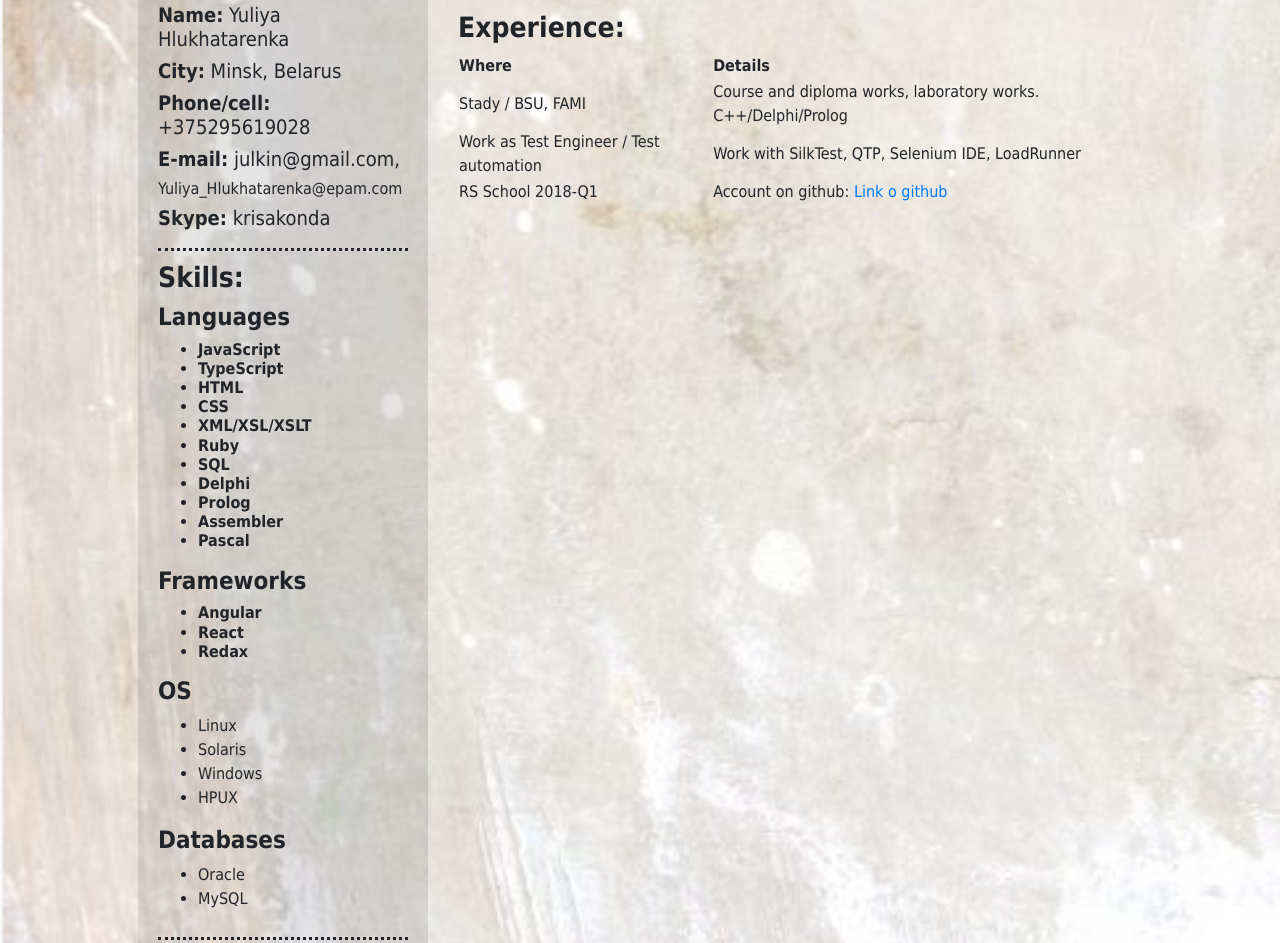
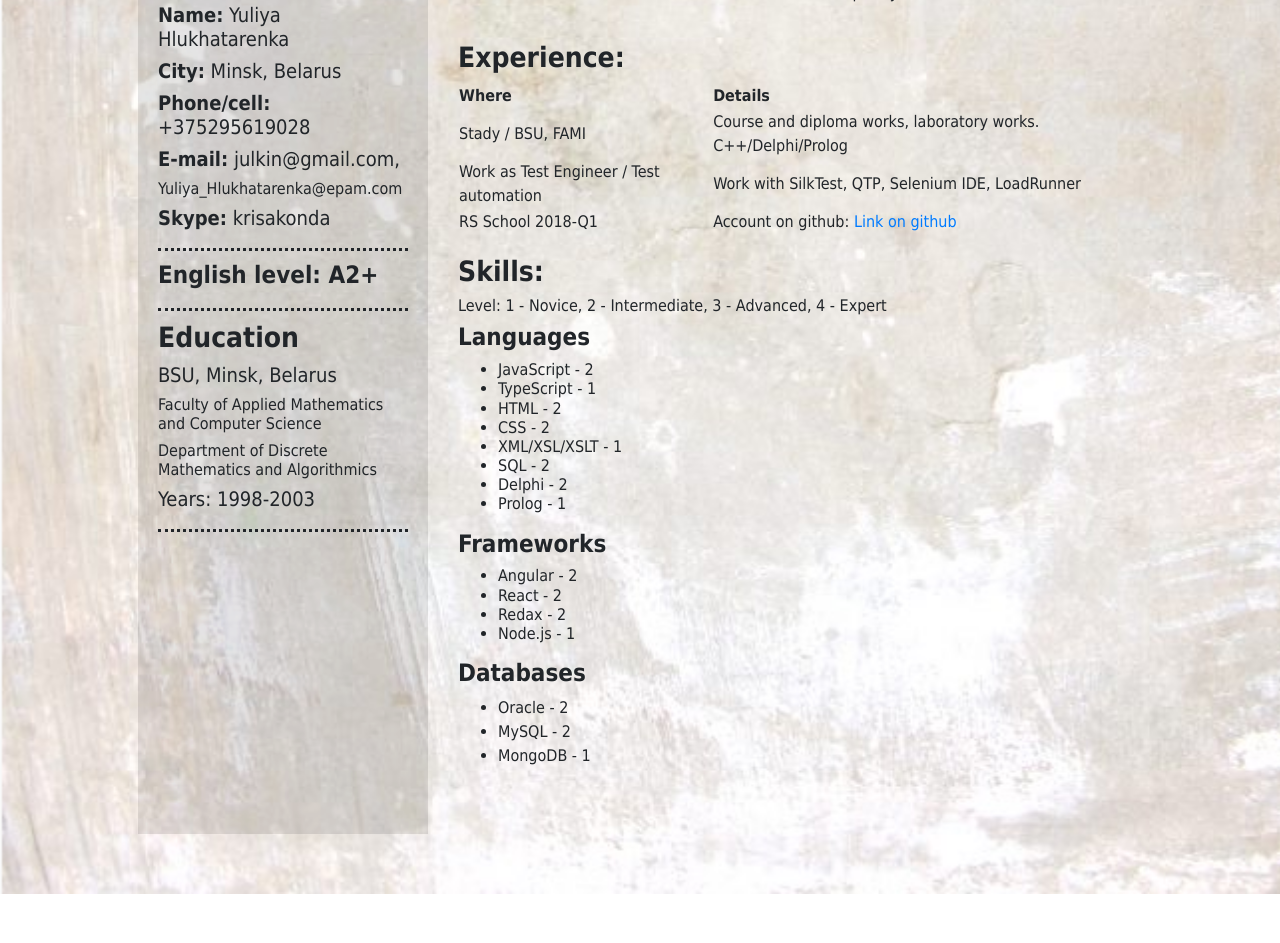
Before and after one commit to YuliyaHlukhatarenka/rsschool-codejam1-cv, a plain HTML site: page index.html in a window 1280 px wide. Shown: the part 373-1316 px from the top of the page. After the commit the page ends 1267 px from the top, so only its background shows below. Drawn offline with nearby package versions, Linux system fonts and the light colour scheme.

Commit message:
fix: move Skills section into main

```diff
--- a/index.html
+++ b/index.html
@@ -20,6 +20,7 @@
         <section class="photo-area">
             <img src="img/foto.png" alt="photo" width="108" height="119">
         </section>
+
         <section class="contacts-area">
             <h3>Contacts:</h3>
             <h5><b>Name:</b> Yuliya Hlukhatarenka</h5>
@@ -29,44 +30,11 @@
             <h6>Yuliya_Hlukhatarenka@epam.com</h6>
             <h5><b>Skype:</b> krisakonda</h5>
         </section>
-        <section class="skills">
-            <h3>Skills:<h3>
-            <h4>Languages<h4>
-            <ul>
-                <li>JavaScript</li>
-                <li>TypeScript</li>
-                <li>HTML</li>
-                <li>CSS</li>
-                <li>XML/XSL/XSLT</li>
-                <li>Ruby</li>
-                <li>SQL</li>
-                <li>Delphi</li>
-                <li>Prolog</li>
-                <li>Assembler</li>
-                <li>Pascal</li>
-            </ul>
-            <h4>Frameworks<h4>
-            <ul>
-                <li>Angular</li>
-                <li>React</li>
-                <li>Redax</li>
-            </ul>
-            <h4>OS</h4>
-            <ul>
-                <li>Linux</li>
-                <li>Solaris</li>
-                <li>Windows</li>
-                <li>HPUX</li>
-            </ul>
-            <h4>Databases</h4>
-            <ul>
-                <li>Oracle</li>
-                <li>MySQL</li>
-            </ul>
-        </section>
+
         <section class="english">
             <h4><b>English level:</b> A2+</h4>
         </section>
+
         <section class="education">
             <h3>Education</h3>
             <h5>BSU, Minsk, Belarus </h5>
@@ -79,11 +47,13 @@
         <section class="summary-area">
             <h3>Summary:</h3>
             <p>I have got good practice in software development as representative of Test Department. <br>
-                I have achived good results and this became not enough for me. I was interesting in getting new knowledge and improvement technical skills.
+                I have achived good results and this became not enough for me. I was interesting in getting new
+                knowledge and improvement technical skills.
                 Deep in my soul, I always dreamed of being a developer, but I was afraid to say so.<br>
                 I have always loved to puzzle over math problems. <br>
                 Also I can add I am mindful, flexible and able to learn quickly.</p>
         </section>
+
         <section class="experience">
             <h3>Experience:</h3>
             <table>
@@ -102,10 +72,40 @@
                 <tr>
                     <td>RS School 2018-Q1</td>
                     <td>Account on github:
-                        <a href="https://github.com/YuliyaHlukhatarenka" target="_blank">Link o github</a></td>
+                        <a href="https://github.com/YuliyaHlukhatarenka" target="_blank">Link on github</a></td>
                 </tr>
             </table>
         </section>
+
+        <section class="skills">
+            <h3>Skills:<h3>
+            <h6>Level: 1 - Novice, 2 - Intermediate, 3 - Advanced, 4 - Expert</h6>
+            <h4>Languages<h4>
+            <ul>
+                <li>JavaScript - 2</li>
+                <li>TypeScript - 1</li>
+                <li>HTML - 2</li>
+                <li>CSS - 2</li>
+                <li>XML/XSL/XSLT - 1</li>
+                <li>SQL - 2</li>
+                <li>Delphi - 2</li>
+                <li>Prolog - 1</li>
+            </ul>
+            <h4>Frameworks<h4>
+            <ul>
+                <li>Angular - 2</li>
+                <li>React - 2 </li>
+                <li>Redax - 2</li>
+                <li>Node.js - 1</li>
+            </ul>
+            <h4>Databases</h4>
+            <ul>
+                <li>Oracle - 2</li>
+                <li>MySQL - 2</li>
+                <li>MongoDB - 1</li>
+            </ul>
+        </section>
+
         <section class="code-example">
         </section>
     </main>
--- a/style.css
+++ b/style.css
@@ -22,6 +22,7 @@ h3, h4 {
 
 li {
     font-size: 1rem;
+    font-weight: normal;
 }
 header {
     grid-area: header;
@@ -46,6 +47,10 @@ main {
     grid-area: main;
 }
 
+main section {
+    padding: 10px 0;
+}
+
 footer {
     grid-area: footer;
 }
```
Lines whose indentation alone changed are shown as unchanged.
